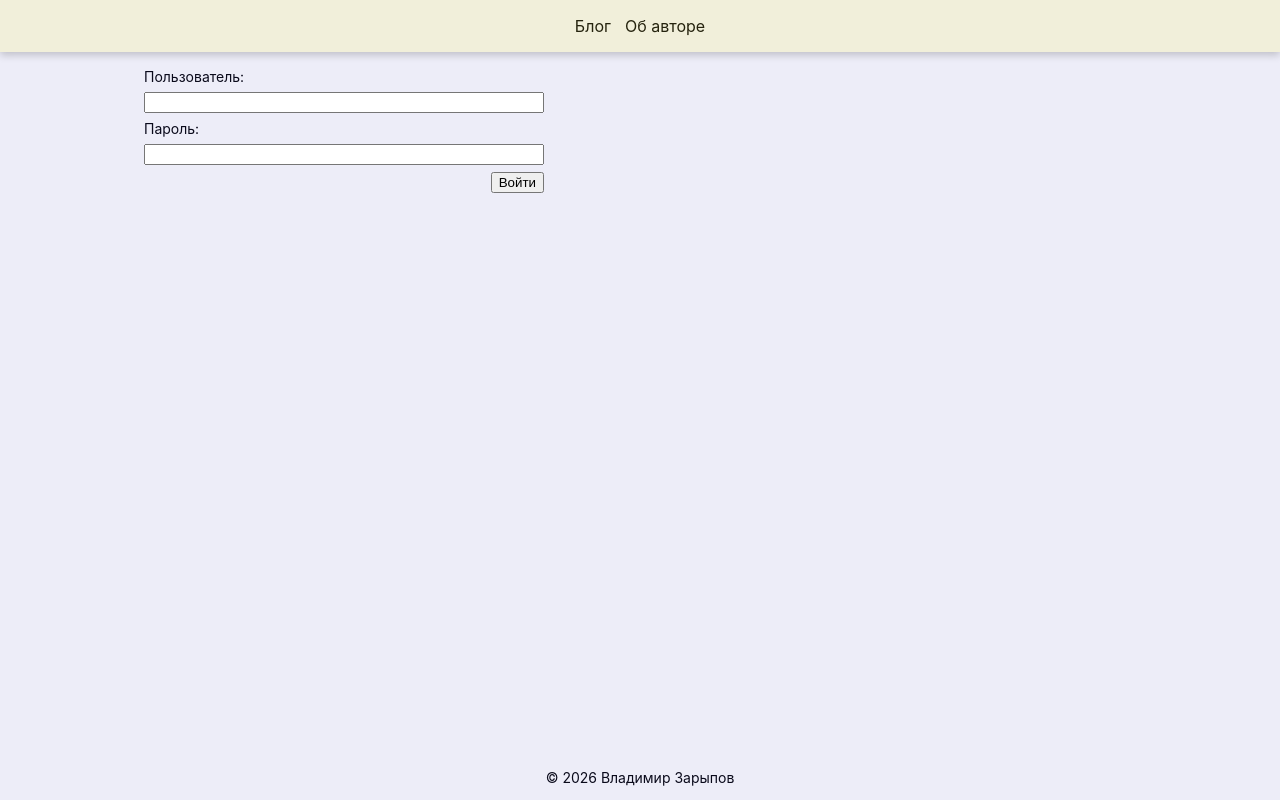
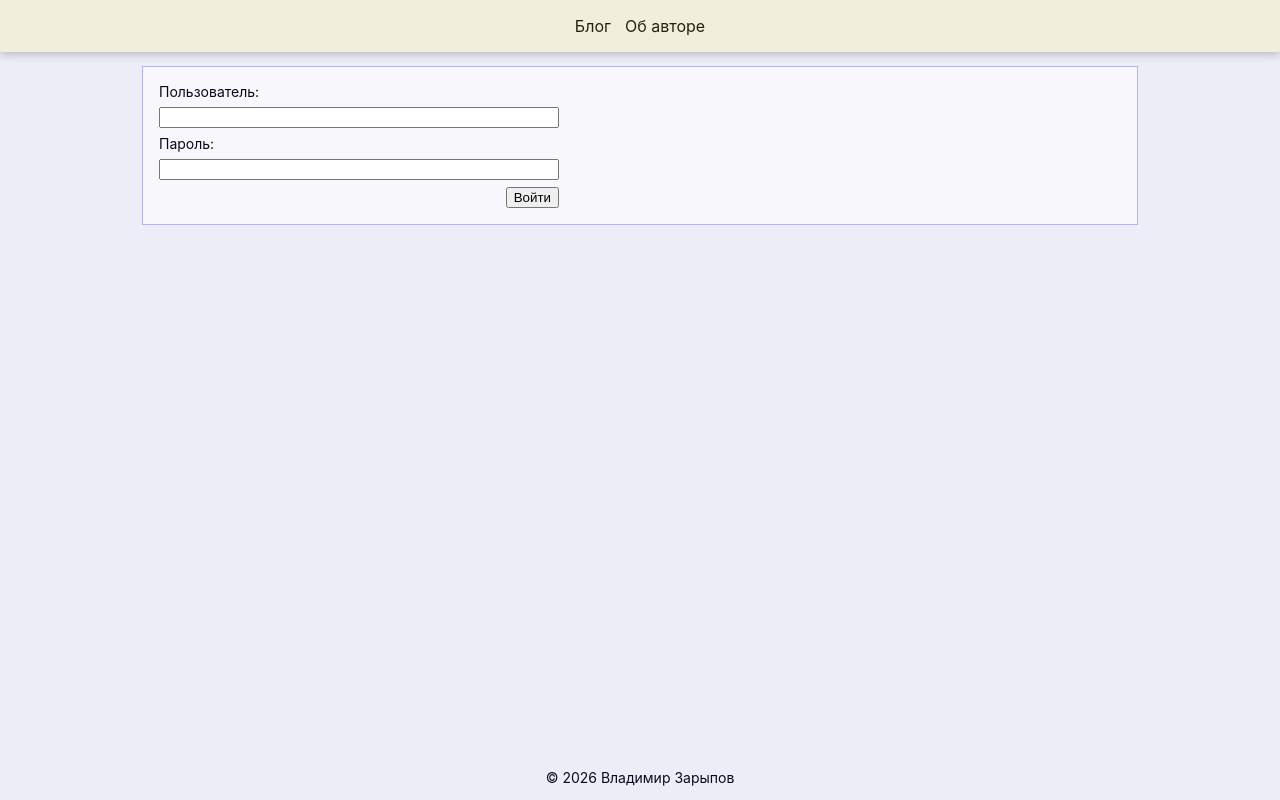
Before and after one commit to krre/blog-web, a SvelteKit app: page /login in a window 1280 px wide. Built offline with nearby package versions, Linux system fonts and the light colour scheme; no server answers; a web font is replaced by a local one.

Commit message:
Add `Rectangle.svelte` component

```diff
--- /dev/null
+++ b/src/lib/components/Rectangle.svelte
@@ -0,0 +1,20 @@
+<script lang="ts">
+	interface Props {
+		children: import('svelte').Snippet;
+	}
+
+	let { children }: Props = $props();
+</script>
+
+<div class="rect">
+	{@render children?.()}
+</div>
+
+<style>
+	.rect {
+		margin: var(--page-margin);
+		padding: var(--page-padding);
+		background-color: var(--background-color);
+		border: var(--border-1px);
+	}
+</style>
--- a/src/routes/+layout.svelte
+++ b/src/routes/+layout.svelte
@@ -26,7 +26,6 @@
 		flex: 1;
 		display: flex;
 		flex-direction: column;
-		padding: 1rem;
 		width: 100%;
 		max-width: 64rem;
 		margin: 0 auto;
--- a/src/routes/about/+page.svelte
+++ b/src/routes/about/+page.svelte
@@ -1,5 +1,6 @@
 <script lang="ts">
 	import Page from '$lib/components/Page.svelte';
+	import Rectangle from '$lib/components/Rectangle.svelte';
 	import { i18n } from '$lib/i18n.svelte.js';
 	import { fullUserName } from '$lib/utils';
 	import type { PageProps } from './$types';
@@ -8,6 +9,7 @@
 </script>
 
 <Page title={i18n.t('about.title')}>
+	<Rectangle>
 		<div class="grid">
 			<div class="label">{i18n.t('about.name')}:</div>
 			<div>{fullUserName(data.user.first_name, data.user.last_name)}</div>
@@ -18,6 +20,7 @@
 			<div class="label">{i18n.t('profile.bio')}:</div>
 			<div>{data.user.bio}</div>
 		</div>
+	</Rectangle>
 </Page>
 
 <style>
--- a/src/routes/layout.css
+++ b/src/routes/layout.css
@@ -1,5 +1,8 @@
 :root {
 	--font-body: Inter, system-ui, sans-serif;
+	--page-margin: 0.875rem;
+	--page-padding: 1rem;
+	--border-1px: 1px solid var(--background-color-200);
 
 	/*
 	    Color theme:
--- a/src/routes/login/+page.svelte
+++ b/src/routes/login/+page.svelte
@@ -1,5 +1,6 @@
 <script lang="ts">
 	import Page from '$lib/components/Page.svelte';
+	import Rectangle from '$lib/components/Rectangle.svelte';
 	import Form from '$lib/components/Form.svelte';
 	import { i18n } from '$lib/i18n.svelte.js';
 	import type { PageProps } from './$types';
@@ -8,10 +9,12 @@
 </script>
 
 <Page title={i18n.t('login.title')}>
+	<Rectangle>
 		<Form buttonText={i18n.t('login.loginButton')} error={form?.error}>
 			<label for="username">{i18n.t('login.username')}: </label>
 			<input type="text" id="username" name="username" required value={form?.username ?? ''} />
 			<label for="password">{i18n.t('login.password')}: </label>
 			<input type="password" id="password" name="password" />
 		</Form>
+	</Rectangle>
 </Page>
--- a/src/routes/post/[id]/+page.svelte
+++ b/src/routes/post/[id]/+page.svelte
@@ -1,5 +1,6 @@
 <script lang="ts">
 	import Page from '$lib/components/Page.svelte';
+	import Rectangle from '$lib/components/Rectangle.svelte';
 	import type { PageProps } from './$types';
 	import { i18n } from '$lib/i18n.svelte';
 	import { enhance } from '$app/forms';
@@ -10,15 +11,18 @@
 </script>
 
 <Page title={data.post.title}>
+	<Rectangle>
 		<h2>{data.post.title}</h2>
 		{data.post.post}
 		<div>
-		<button onclick={() => goto(`/post/${page.params.id}/edit`)}>{i18n.t('post.editButton')}</button
+			<button onclick={() => goto(`/post/${page.params.id}/edit`)}
+				>{i18n.t('post.editButton')}</button
 			>
 			<form class="delete-form" method="POST" action="?/delete" use:enhance>
 				<button>{i18n.t('post.deleteButton')}</button>
 			</form>
 		</div>
+	</Rectangle>
 </Page>
 
 <style>
--- a/src/routes/post/append/+page.svelte
+++ b/src/routes/post/append/+page.svelte
@@ -1,5 +1,6 @@
 <script lang="ts">
 	import Page from '$lib/components/Page.svelte';
+	import Rectangle from '$lib/components/Rectangle.svelte';
 	import PostEditor from '$lib/components/PostEditor.svelte';
 	import { i18n } from '$lib/i18n.svelte.js';
 	import { goto } from '$app/navigation';
@@ -15,5 +16,7 @@
 </script>
 
 <Page title={i18n.t('append.title')}>
-	<PostEditor action="?/append" title="" post="" isPublished={false} />
+	<Rectangle>
+		<PostEditor action="?/append" title="" post="" isPublished={false} />
+	</Rectangle>
 </Page>
```
Also changed, not shown: src/routes/+page.svelte (+6 -3 lines), src/routes/profile/+page.svelte (+15 -1 lines). Lines whose indentation alone changed are shown as unchanged.
